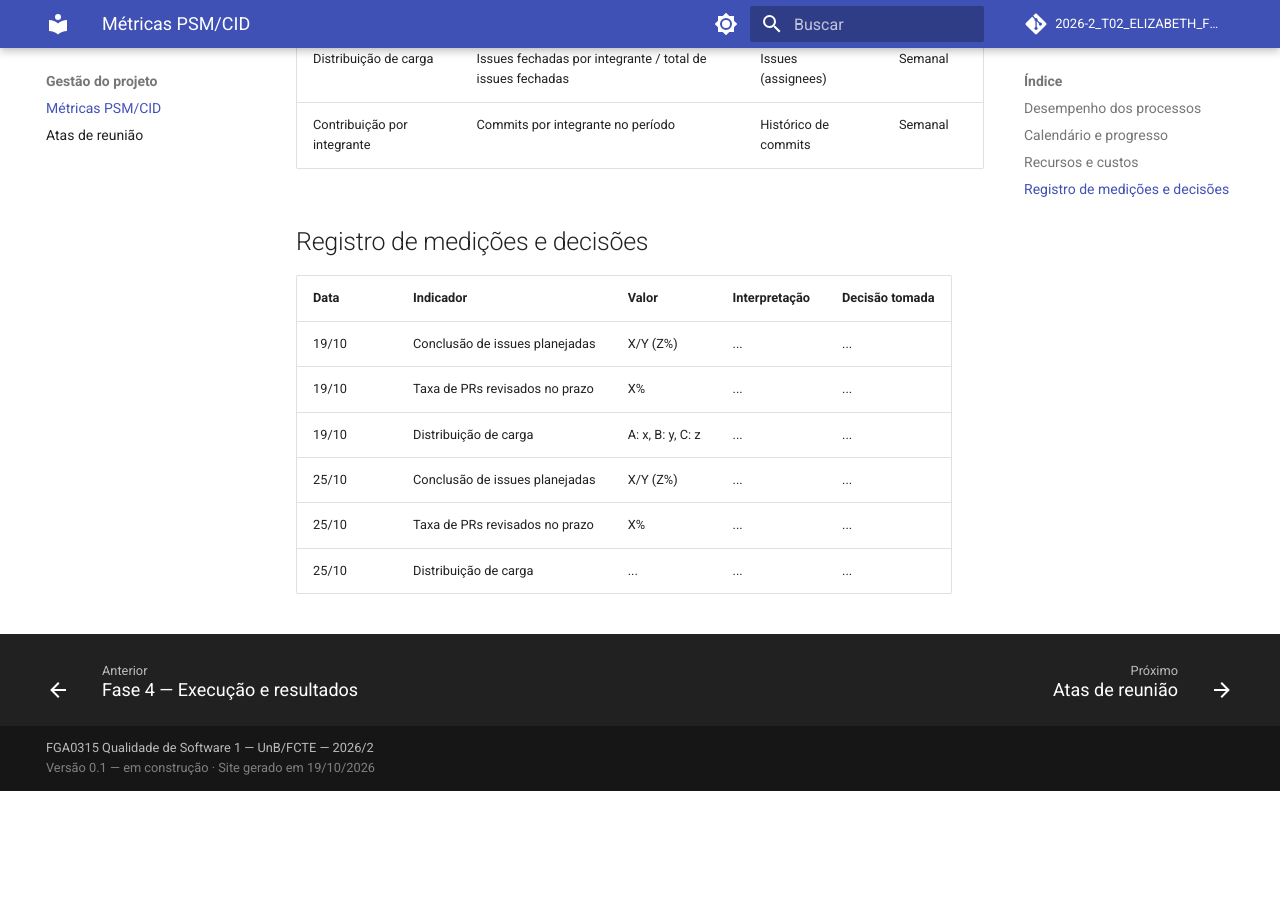
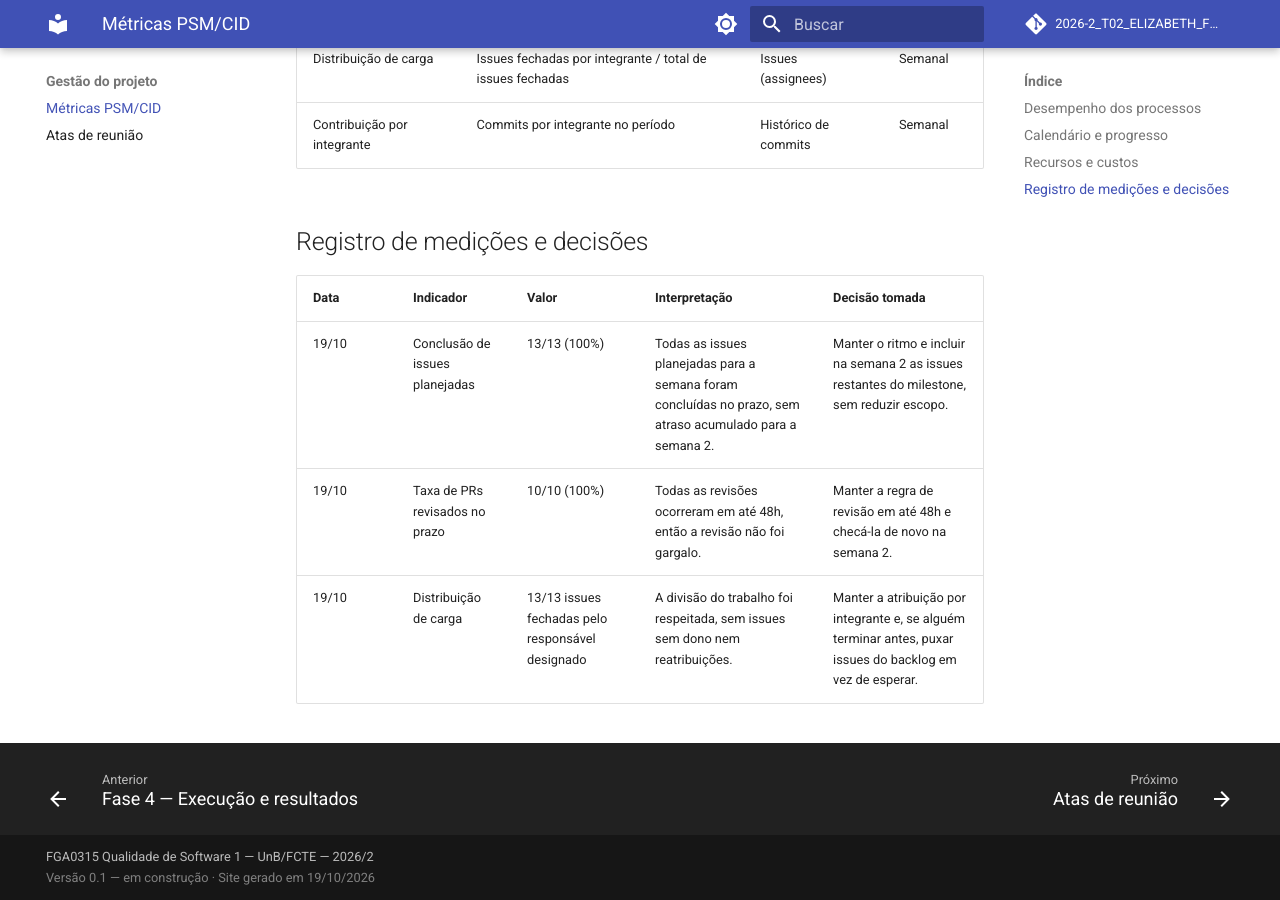
Before and after one commit to FCTE-Qualidade-de-Software-1/2026-2_T02_ELIZABETH_FRIEDMAN, an MkDocs documentation site: the page built from docs/gestao/metricas.md, in a window 1280 px wide and 900 px high, scrolled down 929 px. Built offline with MkDocs 1.6.1 and Material for MkDocs 9.7.7, drawn with Linux system fonts in a browser that asks for light colours; comment, search, counter and statistics services are not loaded; before the commit the page ends 1720 px from its top, so only the background shows below that.

Commit message:
docs: adiciona registro de medições e slides da entrega 1

```diff
--- a/docs/gestao/metricas.md
+++ b/docs/gestao/metricas.md
@@ -34,9 +34,6 @@ As evidências estão no repositório (issues, milestones e commits) e nas
 
 | Data | Indicador | Valor | Interpretação | Decisão tomada |
 |------|-----------|-------|---------------|----------------|
-| 19/10 | Conclusão de issues planejadas | X/Y (Z%) | ... | ... |
-| 19/10 | Taxa de PRs revisados no prazo | X% | ... | ... |
-| 19/10 | Distribuição de carga | A: x, B: y, C: z | ... | ... |
-| 25/10 | Conclusão de issues planejadas | X/Y (Z%) | ... | ... |
-| 25/10 | Taxa de PRs revisados no prazo | X% | ... | ... |
-| 25/10 | Distribuição de carga | ... | ... | ... |
+| 19/10 | Conclusão de issues planejadas | 13/13 (100%) | Todas as issues planejadas para a semana foram concluídas no prazo, sem atraso acumulado para a semana 2. | Manter o ritmo e incluir na semana 2 as issues restantes do milestone, sem reduzir escopo. |
+| 19/10 | Taxa de PRs revisados no prazo | 10/10 (100%) | Todas as revisões ocorreram em até 48h, então a revisão não foi gargalo. | Manter a regra de revisão em até 48h e checá-la de novo na semana 2. |
+| 19/10 | Distribuição de carga | 13/13 issues fechadas pelo responsável designado | A divisão do trabalho foi respeitada, sem issues sem dono nem reatribuições. | Manter a atribuição por integrante e, se alguém terminar antes, puxar issues do backlog em vez de esperar. |
```
Also changed, not shown: 1 other file.
